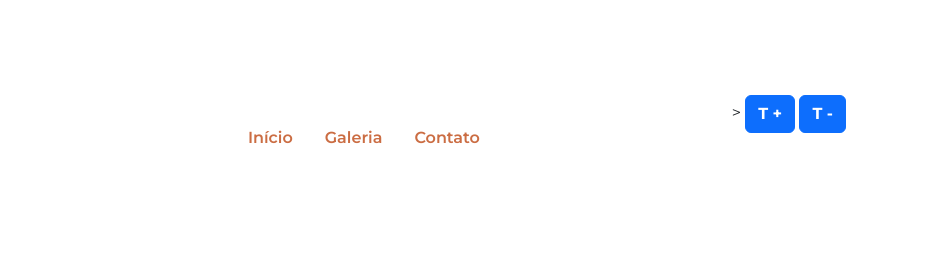
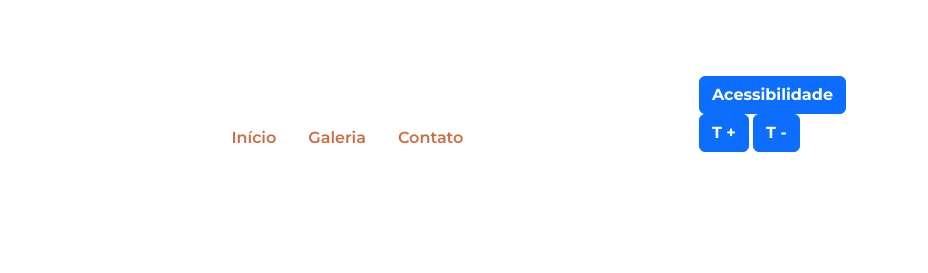
Before and after one commit to Natalino-xro/ProjetoTurmaTE20251Jornada, a plain HTML site: page index.html in a window 1280 px wide. Shown: the top 273 px of the page, 352-1280 px from the left. Drawn offline with nearby package versions, Linux system fonts and the light colour scheme.

Commit message:
correcao

```diff
--- a/index.html
+++ b/index.html
@@ -20,11 +20,13 @@
                 <li class="nav-item"><a class="nav-link" href="#galeria">Galeria</a></li>
                 <li class="nav-item"><a class="nav-link" href="#contato">Contato</a></li>
             </ul>
-            <div id="acessibilidade" class="menu acessibilidade">>
-                <button id="aumentar-fonte" class="btn btn-primary fw-bold"> T +</button>
-                <button id="diminuirr-fonte" class="btn btn-primary fw-bold"> T -</button>
+            <div id="acessibilidade" class="menu acessibilidade">
+                <button id="botao-acessibilidade" class="btn btn-primary fw-bold rotacao-botao">Acessibilidade</button>
+                <div id="opcoes-acessibilidade" class="opcoes-acessibilidade apresenta-lista ">
+                    <button id="aumentar-fonte" class="btn btn-primary fw-bold"> T +</button>
+                    <button id="diminuirr-fonte" class="btn btn-primary fw-bold"> T -</button>
+                </div>
         </nav>
-
     </header>
 
 
```
